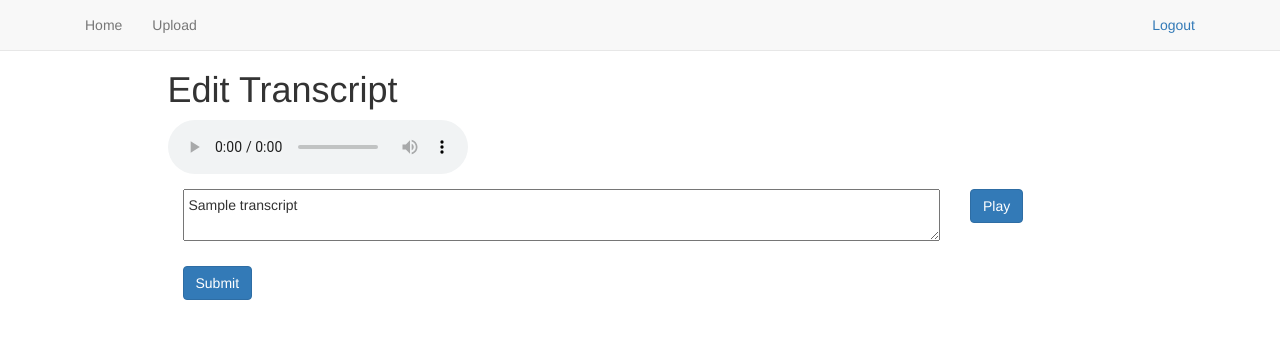
After one commit to NORCatUofC/zappa_watson_wrapper, a Flask app: template templates/editor.html in a window 1280 px wide. The commit adds this page. Shown: the top 339 px of the page. Run offline with Flask 2, Linux system fonts and the light colour scheme; the template is opened without the code that fills it: most values are stand-ins (such as "Sample title", 1, 10 or a date in 2020); some libraries are stand-ins or nearby versions.

Commit message:
updated to include editing view for transcripts

```diff
--- a/static/css/style.css
+++ b/static/css/style.css
@@ -22,3 +22,17 @@
 .navbar-right {
   float: right!important;
 }
+
+.transcript.row {
+  padding: 10px 15px;
+}
+div.transcript.row:last-child {
+  margin-bottom: 15px;
+}
+.transcript-item {
+  width: 100%;
+  padding: 5px;
+}
+.transcript.active {
+  background-color: rgba(92, 164, 224, 0.7);
+}
--- a/static/js/script.js
+++ b/static/js/script.js
@@ -39,6 +39,9 @@ if (!Object.keys) {
     };
   }());
 }
+
+// Declaring vars for access
+var s3Post, audioEl;
 
 function zeroPad(num) {
   if (num.toString().length == 1) {
@@ -122,9 +125,6 @@ function S3DirectPost(uploadFile, presignUrl, keyCallback) {
   };
 }
 
-// Declaring s3Post for access
-var s3Post;
-
 function triggerUpload() {
   var uploadInput = document.querySelector("input[type='file']");
   if (uploadInput.files[0]) {
@@ -132,6 +132,24 @@ function triggerUpload() {
     s3Post.submitToS3();
   }
 }
+
+function playSnippet(ev) {
+  var el = ev.target;
+
+  // Remove active class from other rows, add to current
+  document.querySelectorAll(".row.active").forEach(function(el) {
+    el.className = el.className.slice(0, el.className.length-7);
+  });
+   var row = el.parentNode.parentNode;
+  row.className += " active";
+
+  audioEl.currentTime = +el.dataset.start;
+  audioEl.play();
+  setTimeout(function() {
+    audioEl.pause();
+  }, (el.dataset.end - el.dataset.start) * 1000);
+}
+
 
 (function() {
   var uploadButton = document.getElementById("upload");
@@ -166,4 +184,44 @@ function triggerUpload() {
       }
     });
   }
+
+  var submitTranscript = document.getElementById("submitTranscript");
+  var playButtons = document.querySelectorAll("button.transcript");
+  audioEl = document.getElementsByTagName("audio")[0];
+
+  if (playButtons.length) {
+    playButtons.forEach(function(el) {
+      el.addEventListener("click", playSnippet);
+    });
+  }
+  if (submitTranscript) {
+    submitTranscript.addEventListener("click", function() {
+      // Get values from text elements, submit POST request with JSON
+      var textEls = document.querySelectorAll("textarea");
+      var results = [];
+      textEls.forEach(function(el) {
+        results.push(el.value);
+      });
+
+      failureEl.style.display = "none";
+      successEl.style.display = "none";
+      progressEl.style.display = "inherit";
+
+      var req = new XMLHttpRequest();
+      req.open("POST", ZAPPA_HOST, true);
+      req.setRequestHeader("Content-Type", "application/json");
+      req.setRequestHeader("X-CSRFToken", csrftoken);
+
+      req.onerror = function(e) {
+        progressEl.style.display = "none";
+        failureEl.style.display = "inherit";
+      };
+      req.onload = function() {
+        progressEl.style.display = "none";
+        successEl.style.display = "inherit";
+      };
+
+      req.send(JSON.stringify({transcript_key: transcript_key, results: results}));
+    });
+  }
 })()
--- /dev/null
+++ b/templates/editor.html
@@ -0,0 +1,45 @@
+{% extends "index.html" %}
+{% block content %}
+<div class="row main">
+    <div class="col-sm-10 col-sm-offset-1">
+        <h1>Edit Transcript</h1>
+        <div>
+            <audio controls preload="auto">
+                <source src="{{ audio_url }}" type="{{ filetype }}">
+                Your browser does not support the audio tag.
+            </audio>
+        </div>
+        {% for r in results %}
+        <div class="row transcript">
+            <div class="col-sm-10">
+                <textarea class="transcript-item" data-start="{{ r.start }}" data-end="{{ r.end }}">{{ r.transcript }}</textarea>
+            </div>
+            <div class="col-sm-2">
+                <button class="btn btn-primary transcript" data-start="{{ r.start }}" data-end="{{ r.end }}">Play</button>
+            </div>
+        </div>
+        {%  endfor %}
+        <div class="row transcript">
+            <div class="col-sm-2">
+                <button id="submitTranscript" name="submitTranscript" class="btn btn-primary">Submit</button>
+            </div>
+            <div class="col-sm-10">
+                <div id="progress" style="display:none">
+                    Updating...
+                </div>
+                <div id="success" class="alert alert-success" style="display:none;">
+                    <strong>Transcript updated.</strong>
+                </div>
+                <div id="failure" class="alert alert-danger" style="display:none;">
+                    <strong>Transcript update failed.</strong>
+                </div>
+            </div>
+        </div>
+    </div>
+</div>
+<script>
+var transcript_key = "{{ transcript_key }}";
+var csrftoken = "{{ csrf_token() }}";
+var ZAPPA_HOST = "{{ url_for('views.edit_transcription') }}";
+</script>
+{% endblock %}
--- a/templates/index.html
+++ b/templates/index.html
@@ -41,6 +41,7 @@
                     <tr>
                         <th>Recording</th>
                         <th>Transcript</th>
+                        <th></th>
                     </tr>
                 </thead>
                 <tbody>
@@ -60,6 +61,14 @@
                             Processing...
                             {% endif %}
                         </td>
+                        <td>
+                            {% if key.transcript_url %}
+                            <a class="btn btn-primary"
+                               href="{{ url_for('views.edit_transcription') }}?prefix={{ prefix_date }}&recording={{ key.recording }}">
+                                Edit
+                            </a>
+                            {% endif %}
+                        </td>
                     </tr>
                     {% endfor %}
                 </tbody>
```
Also changed, not shown: views.py (+60 -1 lines).
